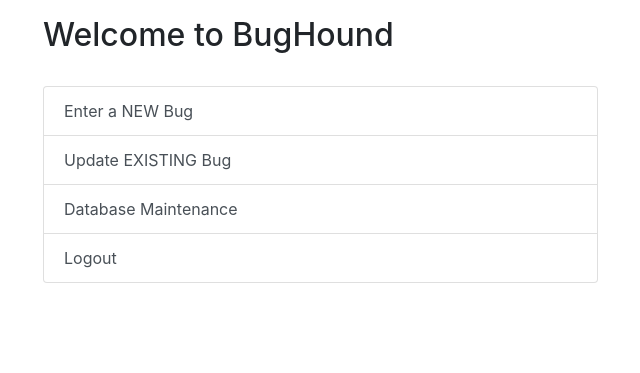
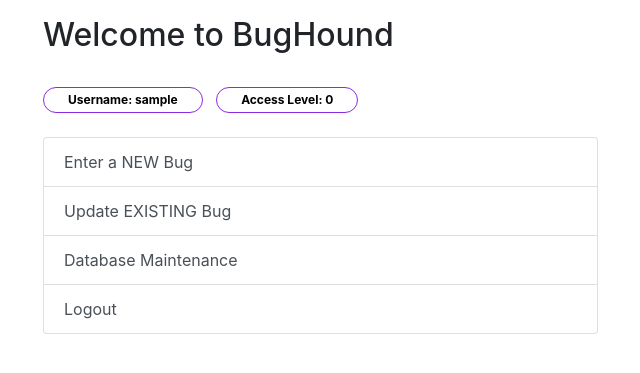
Before and after one commit to slippy-web-dev/bug-hunt, a Django app: page /app/index/ in a window 1280 px wide. Shown: the top 373 px of the page, without its empty margins (42-682 px from the left). Run offline with Django 3.2, Linux system fonts and the light colour scheme; the visitor is signed in with stand-in values (Sample User, id 1); data that the repository does not hold is empty; some libraries are stand-ins or nearby versions.

Commit message:
username access level show at home page, edit on checking duplicated when update employee

```diff
--- a/bug_hunt/app/templates/static_files/home.html
+++ b/bug_hunt/app/templates/static_files/home.html
@@ -14,6 +14,11 @@
         Welcome to BugHound
       </h2>
       <br>
+      <div >
+        <span class="badge badge-pill badge-primary badge-outline program-select">Username: {{username}}</span> &nbsp;
+        <span class="badge badge-pill badge-primary badge-outline program-select">Access Level: {{access_level}}</span>
+      </div>
+      <br>
       <div class="list-group half-width">
         <a class="list-group-item list-group-item-action " href="{% url 'app:new_bug' %}">Enter a NEW Bug</a>
         <a class="list-group-item list-group-item-action " href="{% url 'app:update_bug' %}">Update EXISTING Bug</a>
--- a/bug_hunt/app/views.py
+++ b/bug_hunt/app/views.py
@@ -15,8 +15,22 @@ import sqlite3, re, json
 @login_required
 def index(request):
     is_admin = request.user.is_staff
+    username = request.user.username
+    access_level = 0
+    try:
+        employee_object = Employees.objects.filter(employee_username=username).values()
+        username = employee_object[0]['employee_username']
+        accesslevel_obj = AccessLevels.objects.filter(accessLevel_id=employee_object[0]['employee_accesslevel_id']).values()
+        access_level = accesslevel_obj[0]['accesslevel']
+    except Exception as e:
+        print(type(e))
+
     # test_object = { 'test' : 7 }
-    context = { 'is_admin' : is_admin }
+    context = {
+        'is_admin' : is_admin,
+        'username': username,
+        'access_level': access_level
+         }
     return render(request, 'static_files/home.html', context=context)
 
 @login_required
@@ -225,7 +239,11 @@ def edit_employees(request):
             user_object.username = request.POST['employee_username']
             user_object.set_password(request.POST['employee_password'])
             user_object.is_staff = is_staff
-            if Employees.objects.filter(employee_username=employee_object.employee_username).exists():
+            username_exists = Employees.objects.filter(employee_username=employee_object.employee_username).exists()
+            username_change = employee_message_info['employee_username'] != employee_object.employee_username
+            print("exist", username_exists)
+            print("change", username_change)
+            if username_exists and username_change:
                 messages.add_message(request, messages.INFO, "Employee username is duplicated", extra_tags='employee_name_update')
             else:
                 try:
```
